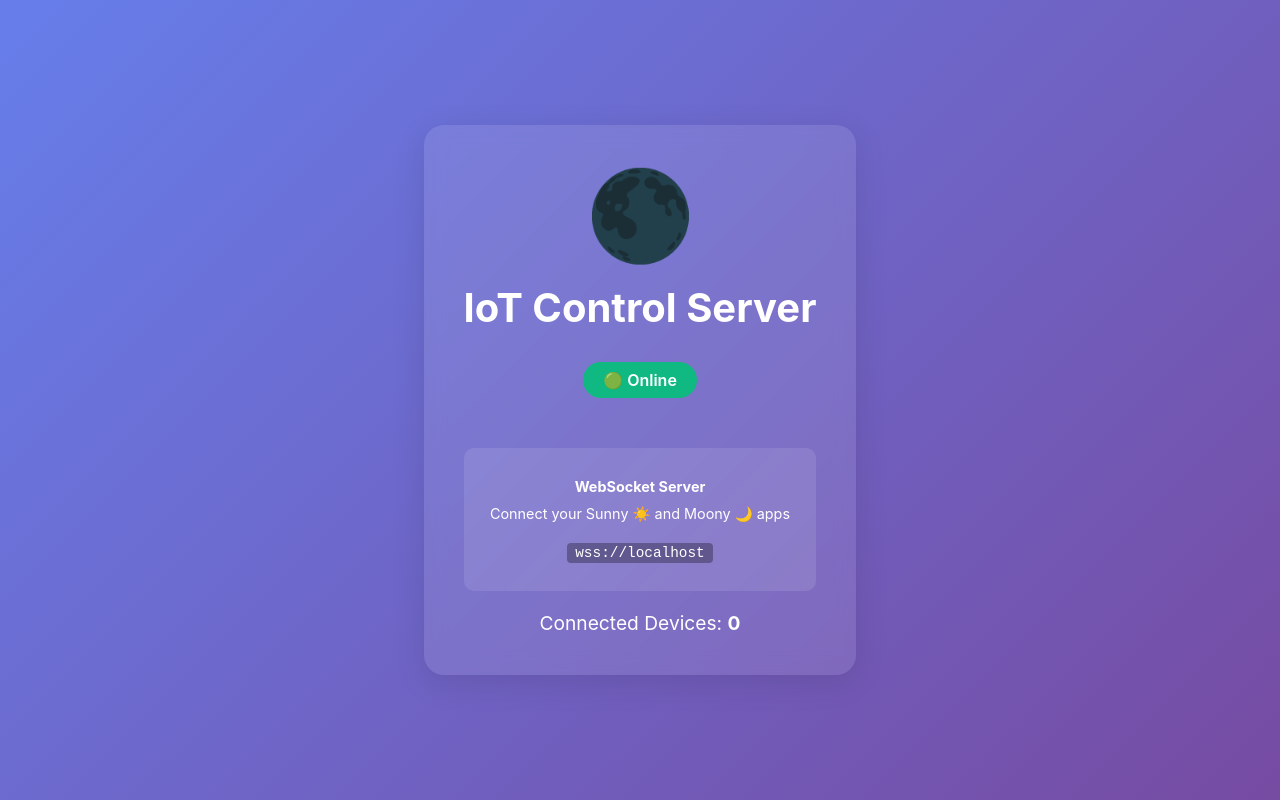
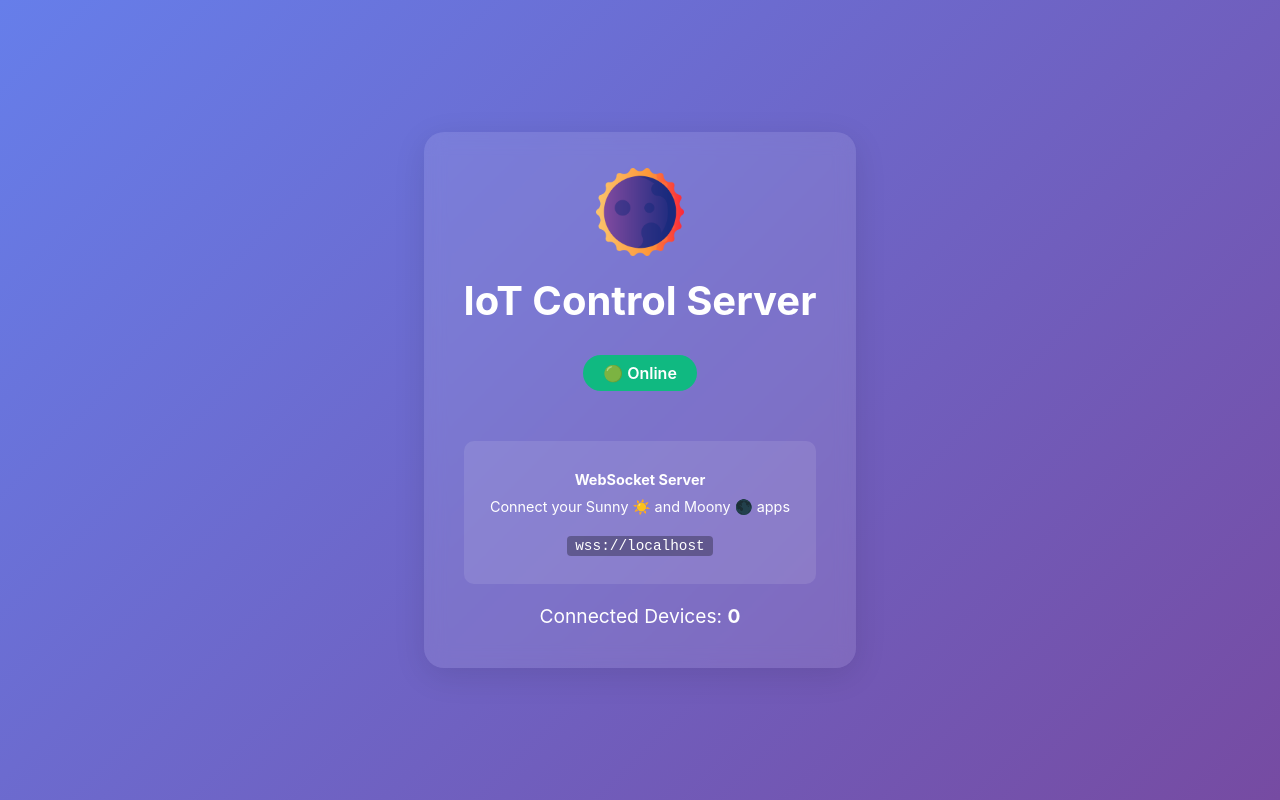
Before and after one commit to NejahA/iot-control-server, a website: page public/index.html in a window 1280 px wide. Drawn offline with Linux system fonts and the light colour scheme.

Commit message:
icon change

```diff
--- a/public/index.html
+++ b/public/index.html
@@ -30,7 +30,8 @@
             max-width: 500px;
         }
         .icon {
-            font-size: 80px;
+            width: 80px;
+            height: 80px;
             margin-bottom: 20px;
             animation: pulse 2s infinite;
         }
@@ -74,13 +75,13 @@
 </head>
 <body>
     <div class="container">
-        <div class="icon">🌑</div>
+        <img src="/total-eclipse.png" alt="Total Eclipse" class="icon">
         <h1>IoT Control Server</h1>
         <div class="status">🟢 Online</div>
 
         <div class="info">
             <p><strong>WebSocket Server</strong></p>
-            <p>Connect your Sunny ☀️ and Moony 🌙 apps</p>
+            <p>Connect your Sunny ☀️ and Moony 🌑 apps</p>
             <p style="margin-top: 20px;">
                 <code id="wsUrl">wss://iot-control-server.onrender.com</code>
             </p>
```
Also changed, not shown: assets/total-eclipse.png (added).
